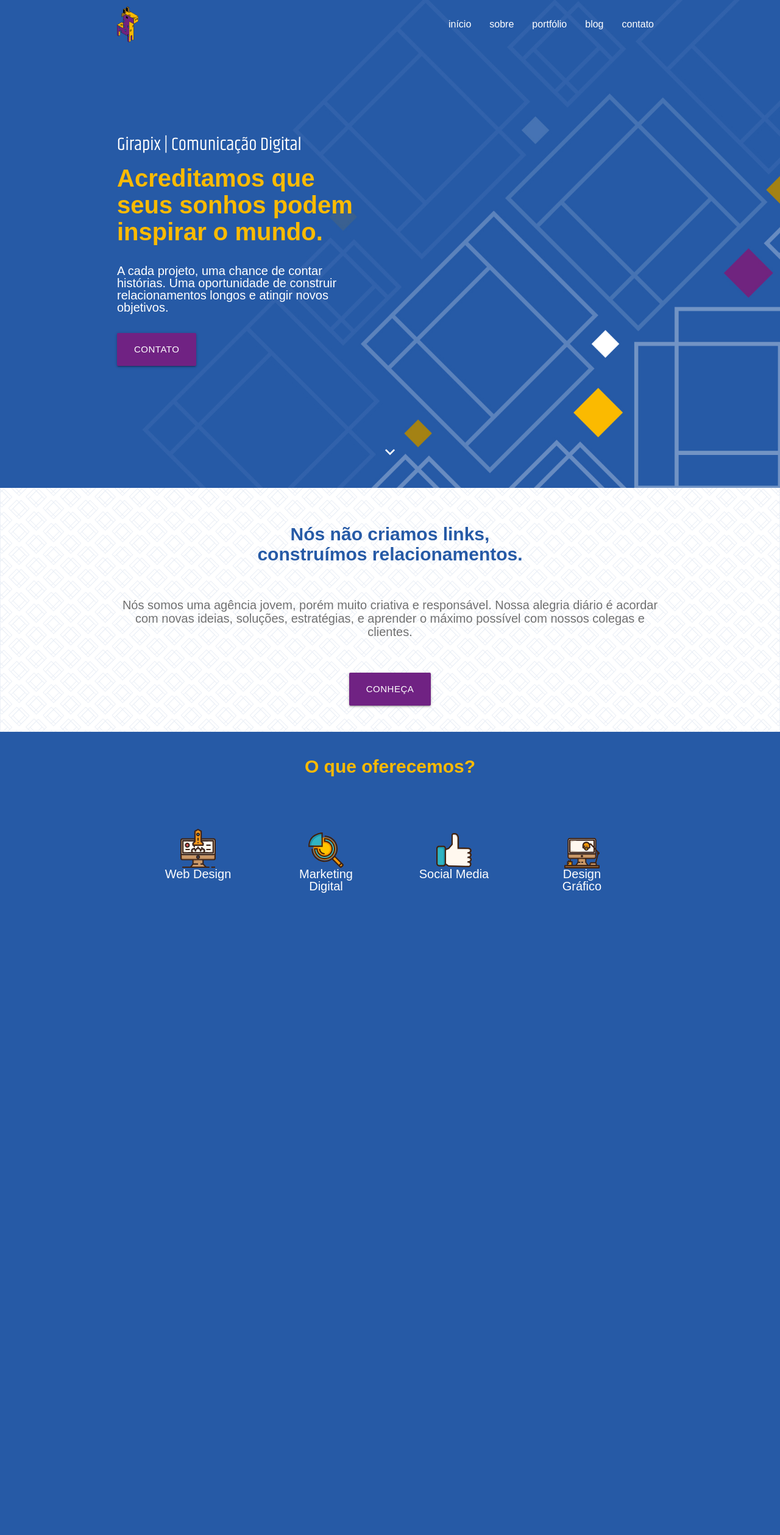
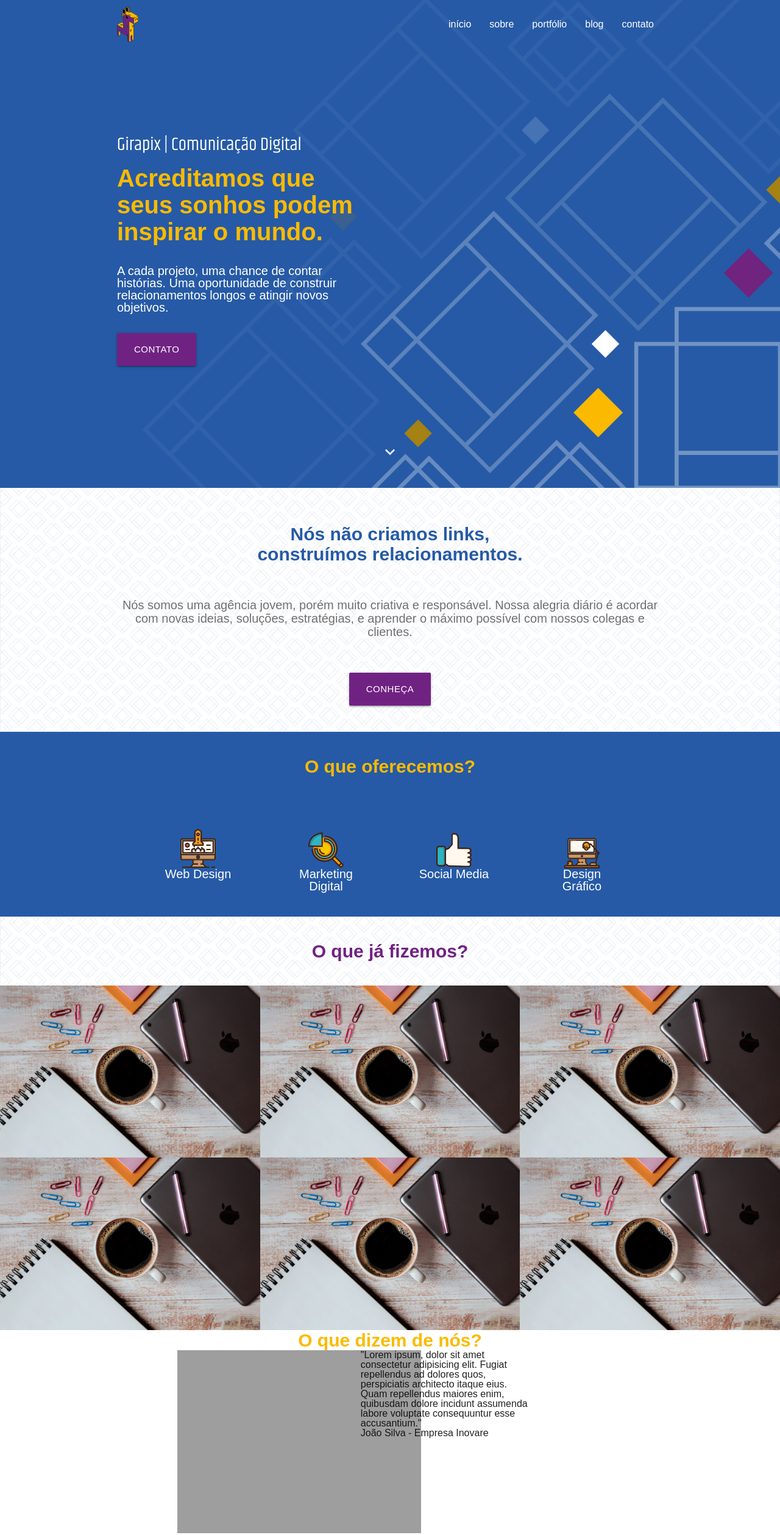
Before and after one commit to girapix/girapix-fix, a PHP site: page / in a window 1280 px wide. Shown: the whole page at 61% size. Before the commit the page ends 1464 px from the top, so only its background shows below. Run offline with PHP 8.4, Linux system fonts and the light colour scheme; style sheets or scripts are compiled from the project's sources; some libraries are stand-ins or nearby versions; some web fonts are replaced; grey boxes are pictures that could not be loaded.

Commit message:
inicio depoimentos

```diff
--- a/index.html
+++ b/index.html
@@ -108,6 +108,109 @@
                 </div>
             </div>
         </section>
+        <!-- Portfolio com os trabalhos da girapix -->
+        <section class="portfolio scrollspy" id="portfolio">
+            <div class="container titulos">
+                <h1 class="roxo">O que já fizemos?</h1>
+            </div>
+            <div class="row portfolio-content">
+                <div class="portfolio-item">
+                    <figure>
+                        <img src="./images/portfolio-1.jpg" alt="Thumb do job da Empresa">
+                        <figcaption>
+                            <a href="job.html">
+                                <span class="btn-floating yellow"><i class="material-icons">add</i></span>
+                                <h3>Nome da Empresa</h3>
+                                <p>Job</p>
+                            </a>
+                            <div class="overlay"></div>
+                        </figcaption>
+                    </figure>
+                </div>
+                <div class="portfolio-item">
+                    <figure>
+                        <img src="./images/portfolio-1.jpg" alt="Thumb do job da Empresa">
+                        <figcaption>
+                            <a href="job.html">
+                                <span class="btn-floating yellow"><i class="material-icons">add</i></span>
+                                <h3>Nome da Empresa</h3>
+                                <p>Job</p>
+                            </a>
+                            <div class="overlay"></div>
+                        </figcaption>
+                    </figure>
+                </div>
+                <div class="portfolio-item">
+                    <figure>
+                        <img src="./images/portfolio-1.jpg" alt="Thumb do job da Empresa">
+                        <figcaption>
+                            <a href="job.html">
+                                <span class="btn-floating yellow"><i class="material-icons">add</i></span>
+                                <h3>Nome da Empresa</h3>
+                                <p>Job</p>
+                            </a>
+                            <div class="overlay"></div>
+                        </figcaption>
+                    </figure>
+                </div>
+                <div class="portfolio-item">
+                    <figure>
+                        <img src="./images/portfolio-1.jpg" alt="Thumb do job da Empresa">
+                        <figcaption>
+                            <a href="job.html">
+                                <span class="btn-floating yellow"><i class="material-icons">add</i></span>
+                                <h3>Nome da Empresa</h3>
+                                <p>Job</p>
+                            </a>
+                            <div class="overlay"></div>
+                        </figcaption>
+                    </figure>
+                </div>
+                <div class="portfolio-item">
+                    <figure>
+                        <img src="./images/portfolio-1.jpg" alt="Thumb do job da Empresa">
+                        <figcaption>
+                            <a href="job.html">
+                                <span class="btn-floating yellow"><i class="material-icons">add</i></span>
+                                <h3>Nome da Empresa</h3>
+                                <p>Job</p>
+                            </a>
+                            <div class="overlay"></div>
+                        </figcaption>
+                    </figure>
+                </div>
+                <div class="portfolio-item">
+                    <figure>
+                        <img src="./images/portfolio-1.jpg" alt="Thumb do job da Empresa">
+                        <figcaption>
+                            <a href="job.html">
+                                <span class="btn-floating yellow"><i class="material-icons">add</i></span>
+                                <h3>Nome da Empresa</h3>
+                                <p>Job</p>
+                            </a>
+                            <div class="overlay"></div>
+                        </figcaption>
+                    </figure>
+                </div>
+            </div>
+        </section>
+        <!-- Depoimentos dos clientes -->
+        <section class="depoimentos scrollspy" id="depoimentos">
+            <div class="row container">
+                <div class="titulos">
+                    <h1 class="amarelo">O que dizem de nós?</h1>
+                </div>
+                <div class="row depoimentos-area col s12 l10 offset-l1">
+                    <div class="col s12 l5 depoimento-foto">
+                        <img src="./images/site/depoimentos.png" alt="Fotos dos clientes">
+                    </div>
+                    <div class="col s12 l5 depoimentos-texto">
+                        <p><span class="aspas">"</span>Lorem ipsum, dolor sit amet consectetur adipisicing elit. Fugiat repellendus ad dolores quos, perspiciatis architecto itaque eius. Quam repellendus maiores enim, quibusdam dolore incidunt assumenda labore voluptate consequuntur esse accusantium."</p>
+                        <p class="assinatura-cliente">João Silva - Empresa Inovare</p>
+                    </div>
+                </div>
+            </div>
+        </section>
     </main>
     <!-- Conteudo footer -->
     <footer>
--- /dev/null
+++ b/sass/organisms/_portfolio.scss
@@ -0,0 +1,82 @@
+.portfolio {
+    padding-top: 40px;
+    background: {
+        image: url('./../images/padronagem.png');
+        size: cover;
+        repeat: no-repeat;
+        position: bottom center;
+    }
+    .portfolio-content {
+        margin-top: 40px;
+        display: flex;
+        justify-content: center;
+        flex-wrap: wrap;
+        .portfolio-item {
+            width: 100%;
+            background-color: $branco;
+            overflow: hidden;
+            @include mq('tablet') {
+                width: calc(100% / 2);
+            }
+            @include mq('desktop') {
+                width: calc(100% / 3);
+            }
+            figure {
+                position: relative;
+                background-color: $branco;
+                &:hover {
+                    a {
+                        @include opacity(1);
+                    }
+                    .overlay {
+                        top: 0;
+                    }
+                }
+                img {
+                    width: 100%;
+                    height: 100%;
+                    margin-bottom: -5px;
+                }
+                figcaption {
+                    a {
+                        text-align: center;
+                        position: absolute;
+                        z-index: 2;
+                        color: $branco;
+                        width: 100%;
+                        bottom: 10%;
+                        @include opacity(0);
+                        h3 {
+                            @include font-size(22px);
+                            font-weight: $bold;
+                            margin: 0;
+                        }
+                        p {
+                            @include font-size(18px);
+                            padding-top: 1vh;
+                        }
+                        span {
+                            background-color: $amarelo !important;
+                            margin-bottom: 1vh;
+                        }
+                    }
+                    a,
+                    .overlay {
+                        @include transition(.3s);
+                    }
+                    .overlay {
+                        @include gradient(180deg, $azul, $roxo);
+                        @include opacity(.8);
+                        position: absolute;
+                        left: 0;
+                        top: 100%;
+                        z-index: 1;
+                        display: block;
+                        width: 100%;
+                        height: 100%;
+                    }
+                }
+            }
+        }
+    }
+}
--- a/sass/templates/_index.scss
+++ b/sass/templates/_index.scss
@@ -1,5 +1,6 @@
 @import './../organisms/resumo';
 @import './../organisms/servicos';
+@import './../organisms/portfolio';
 
 .banner {
     background: {
```
Also changed, not shown: css/home.css.
